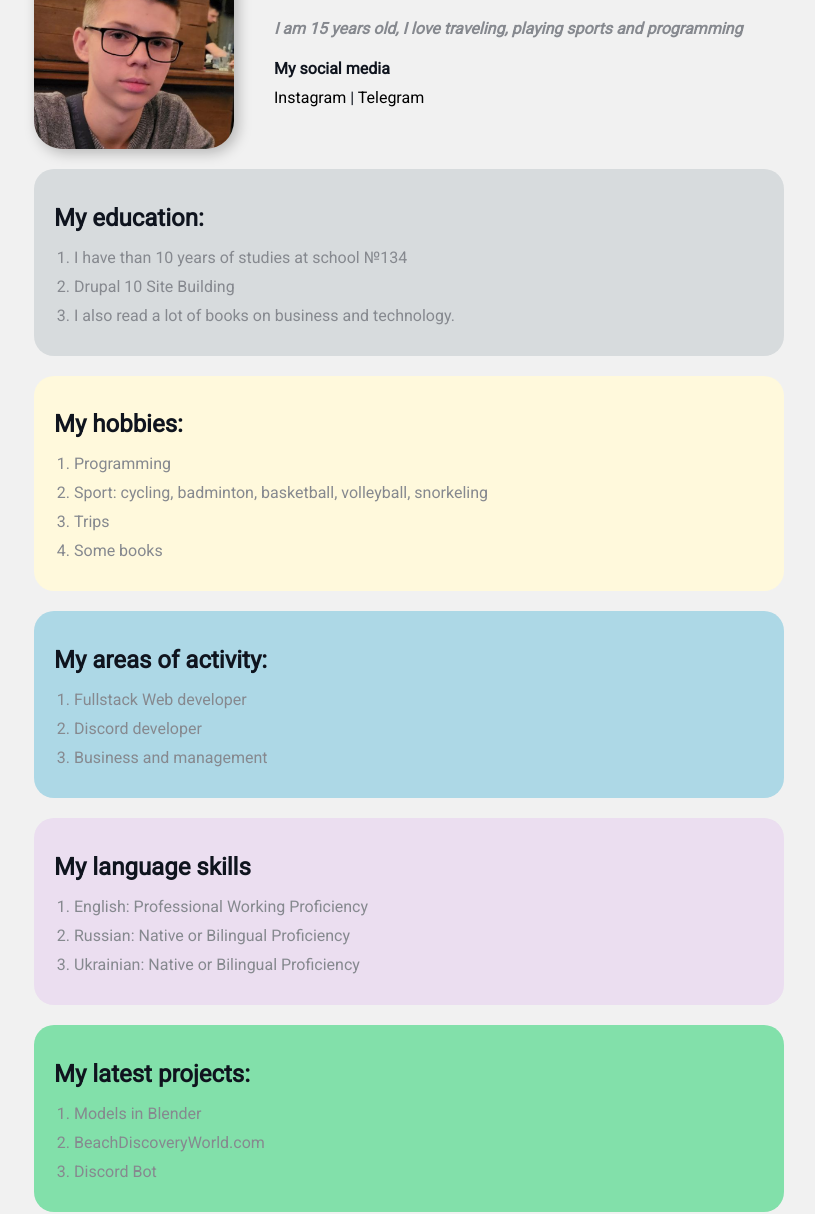
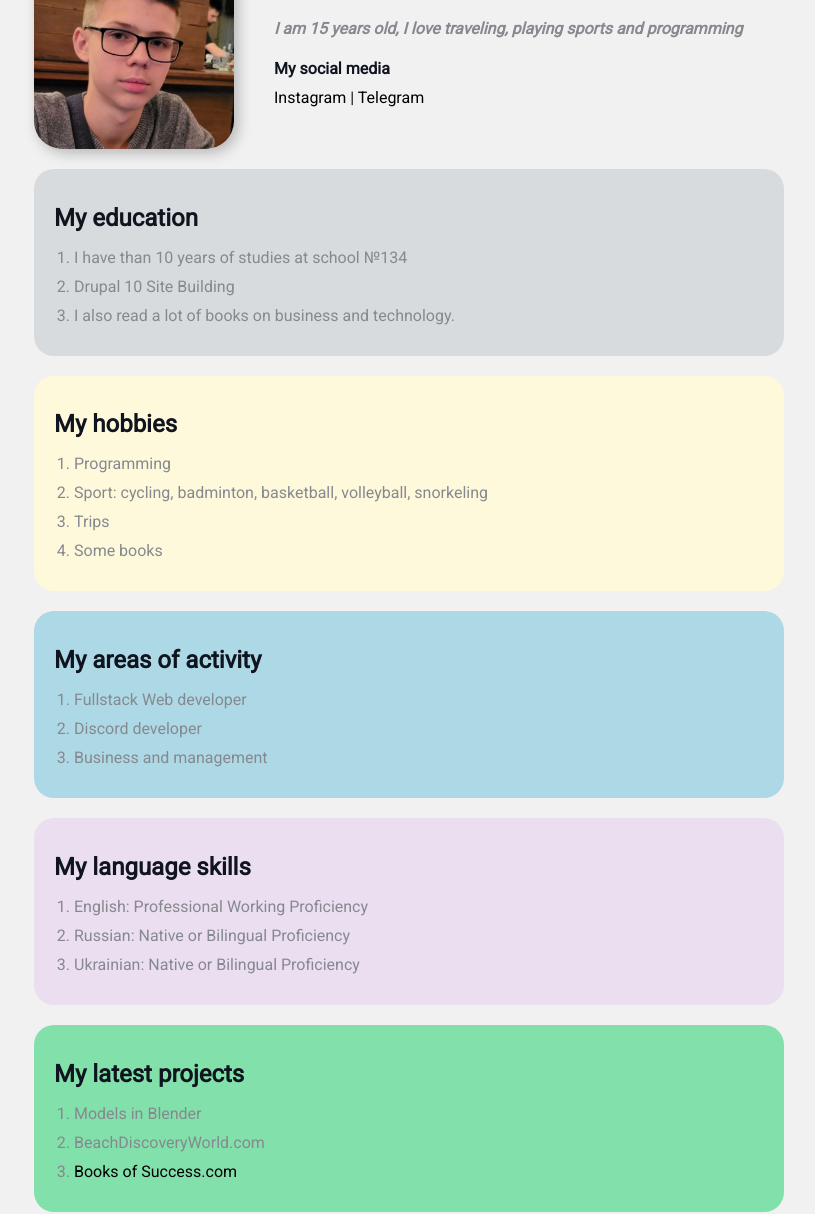
Before and after one commit to thumb22/cv, a plain HTML site: page index.html in a window 1280 px wide. Shown: the part 100-1314 px from the top of the page, without its empty margins (231-1046 px from the left). Drawn offline with Linux system fonts and the light colour scheme.

Commit message:
Update index.html

```diff
--- a/index.html
+++ b/index.html
@@ -13,16 +13,14 @@
         <div class="info-text">
           <h1>Bogdan Kreminskyi</h1>
           <p>I am 15 years old, I love traveling, playing sports and programming</p>
-
           <h4>My social media</h4>
-
           <a href="https://www.instagram.com/bogdan.official07/" target="blank">Instagram</a>
           |
           <a href="https://t.me/thumb2" target="_blank">Telegram</a>
         </div>
-    </div>
+      </div>
       <div class="card bg-grey">
-        <h2>My education:</h2>
+        <h2>My education</h2>
         <ol class="list">
           <li>I have than 10 years of studies at school №134</li>
           <li>Drupal 10 Site Building</li>
@@ -30,7 +28,7 @@
         </ol>
       </div>
       <div class="card bg-yellow">
-        <h2>My hobbies:</h2>
+        <h2>My hobbies</h2>
         <ol class="list">
           <li>Programming</li>
           <li>Sport: cycling, badminton, basketball, volleyball, snorkeling</li>
@@ -39,7 +37,7 @@
         </ol>
       </div>
       <div class="card bg-lightblue">
-        <h2>My areas of activity:</h2>
+        <h2>My areas of activity</h2>
         <ol class="list">
           <li>Fullstack Web developer</li>
           <li>Discord developer</li>
@@ -55,11 +53,11 @@
         </ol>
       </div>
       <div class="card bg-green" >
-        <h2>My latest projects:</h2>
+        <h2>My latest projects</h2>
         <ol class="list">
           <li>Models in Blender</li>
           <li>BeachDiscoveryWorld.com</li>
-          <li>Discord Bot</li>
+          <li><a href="https://thumb22.github.io/books/" class="a-books">Books of Success.com</a></li>
         </ol>
       </div>
       <div class="contact">
@@ -70,13 +68,11 @@
               <label for="name">Your name:</label>
               <input type="text" id="name" placeholder="Enter your name...">
             </div>
-
             <div class="form-group">
               <label for="email">Your email:</label>
               <input type="email" id="email" placeholder="Enter email...">
             </div>
           </div>
-
           <div class="form-group">
             <label for="text">Your message:</label>
             <input type="message" id="message">
```
